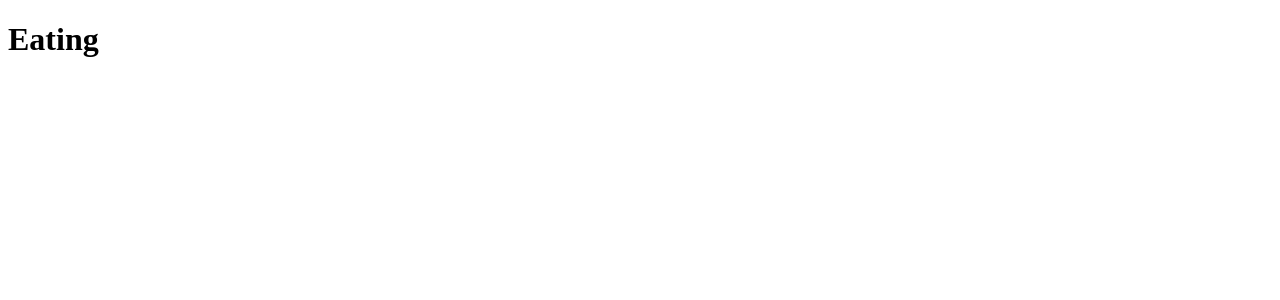
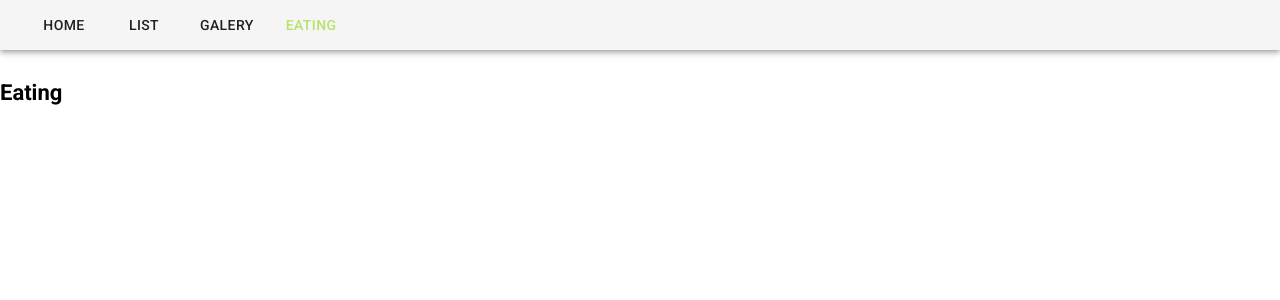
Before and after one commit to rafalstrozyk/gecko-app-front, a React (Create React App) app: page /eating in a window 1280 px wide. Shown: the top 300 px of the page. Built offline with nearby package versions, Linux system fonts and the light colour scheme.

Commit message:
Navbar, navLink, globalStyle, add Navbar to App

```diff
--- a/package.json
+++ b/package.json
@@ -16,6 +16,7 @@
     "react-helmet": "^6.1.0",
     "react-router-dom": "^5.2.0",
     "react-scripts": "4.0.1",
+    "styled-components": "^5.2.1",
     "web-vitals": "^0.2.4"
   },
   "scripts": {
--- a/src/App.js
+++ b/src/App.js
@@ -1,11 +1,14 @@
 import MainTemplate from 'template/mainTemplate';
 import Root from 'views/root';
-
+import GlobalStyle from 'globalStyle';
 
 const App = () => (
-  <MainTemplate>
-    <Root />
-  </MainTemplate>
+  <>
+    <GlobalStyle />
+    <MainTemplate>
+      <Root />
+    </MainTemplate>
+  </>
 );
 
 export default App;
--- /dev/null
+++ b/src/components/links/navLink/index.js
@@ -0,0 +1,17 @@
+import React from 'react';
+import Link from '@material-ui/core/Link';
+import Typography from '@material-ui/core/Typography';
+import Button from '@material-ui/core/Button';
+import { NavLink } from 'react-router-dom';
+
+const Navlink = ({ children, to, exact }) => {
+  return (
+    <Typography>
+      <Button to={to} exact={exact} activeStyle={{ color: '#b8e269' }} component={NavLink}>
+        {children}
+      </Button>
+    </Typography>
+  );
+};
+
+export default Navlink;
--- /dev/null
+++ b/src/components/navbar/index.js
@@ -0,0 +1,40 @@
+import React from 'react';
+import { makeStyles } from '@material-ui/core/styles';
+import AppBar from '@material-ui/core/AppBar';
+import Toolbar from '@material-ui/core/Toolbar';
+import NavLink from 'components/links/navLink';
+
+const useStyles = makeStyles((theme) => ({
+  root: {
+    flexGrow: 1,
+    height: '50px',
+    width: '100%',
+    display: 'flex',
+    flexDirection: 'column',
+    alignItems: 'flex-start',
+    justifyContent: 'center',
+    marginBottom: '30px',
+  },
+  space: {
+    '& > *': {
+      margin: theme.spacing(1),
+    },
+  },
+}));
+
+export default function ButtonAppBar() {
+  const classes = useStyles();
+
+  return (
+    <AppBar color="default" className={classes.root} position="static">
+      <Toolbar className={classes.space}>
+        <NavLink exact to="/">
+          Home
+        </NavLink>
+        <NavLink to="/list">List</NavLink>
+        <NavLink to="/galery">Galery</NavLink>
+        <NavLink to="/eating">Eating</NavLink>
+      </Toolbar>
+    </AppBar>
+  );
+}
--- /dev/null
+++ b/src/globalStyle.js
@@ -0,0 +1,43 @@
+import { createGlobalStyle } from 'styled-components';
+
+const GlobalStyle = createGlobalStyle`
+    * {
+        box-sizing: border-box;
+        margin: 0;
+        padding: 0;
+        border: 0;
+    }
+
+    body {
+       font-size:62.5%;
+        display: block;
+        font-family: 'Roboto', sans-serif;
+    }
+
+    h1 {
+        font-size: 2.2em;
+    }
+
+    h2 {
+        font-size: 2.0em;
+    }
+
+    h3 {
+        font-size: 1.8em;
+    }
+
+    h4 {
+        font-size: 1.6em;
+    }
+
+    h5 {
+        font-size: 1.4em;
+    }
+
+    p {
+        font-size: 1.2em;
+    }
+
+`;
+
+export default GlobalStyle;
--- a/src/template/mainTemplate.js
+++ b/src/template/mainTemplate.js
@@ -1,10 +1,15 @@
 import { BrowserRouter } from 'react-router-dom';
 import Helmet from 'helmet';
+import Navbar from 'components/navbar';
 
 const MainTemplate = ({ children }) => (
   <div>
     <Helmet />
-    <BrowserRouter>{children}</BrowserRouter>
+
+    <BrowserRouter>
+      <Navbar />
+      {children}
+    </BrowserRouter>
   </div>
 );
 
```
Also changed, not shown: 2 other files (tests, documents, lock files or other folders).
